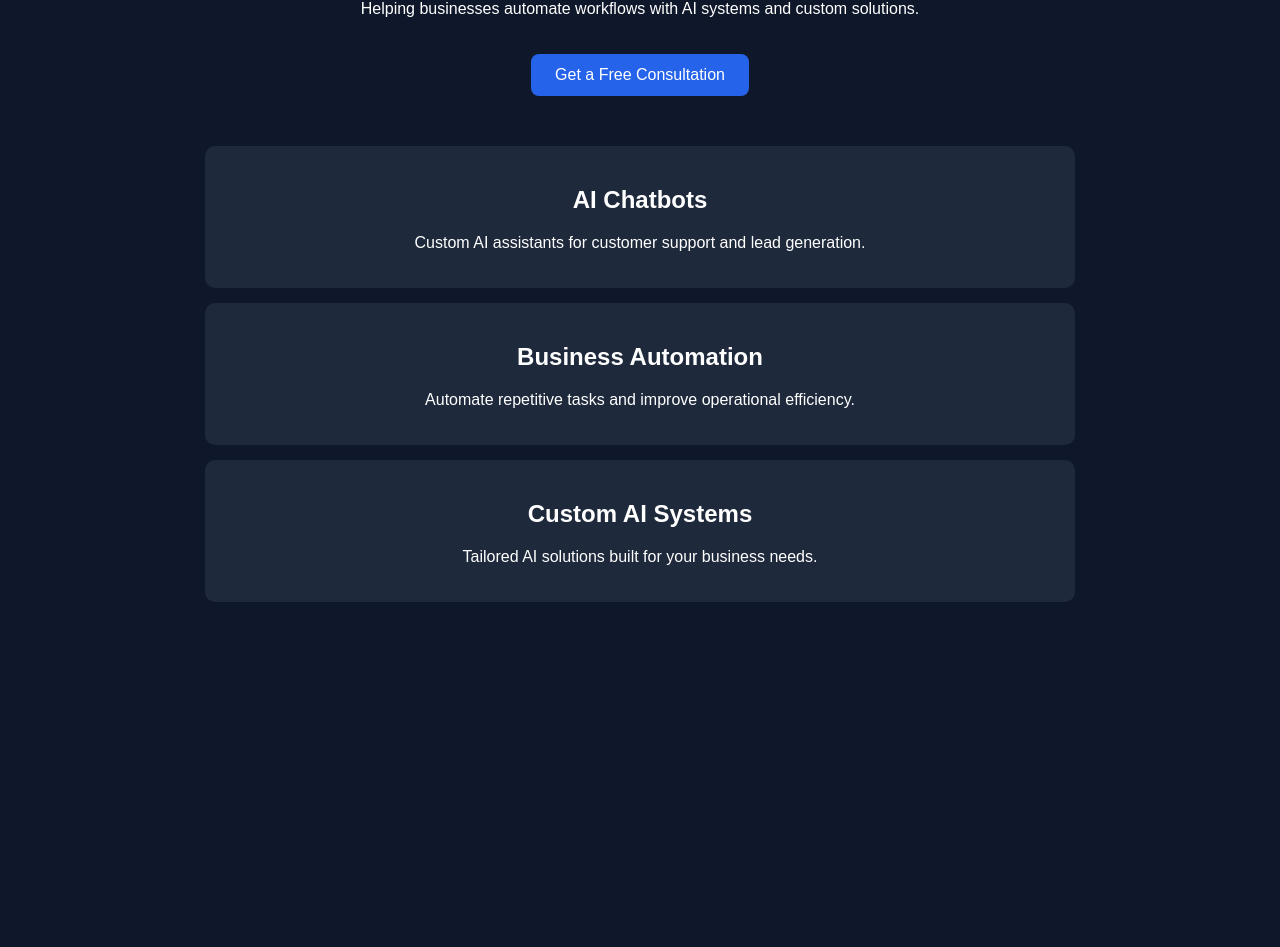
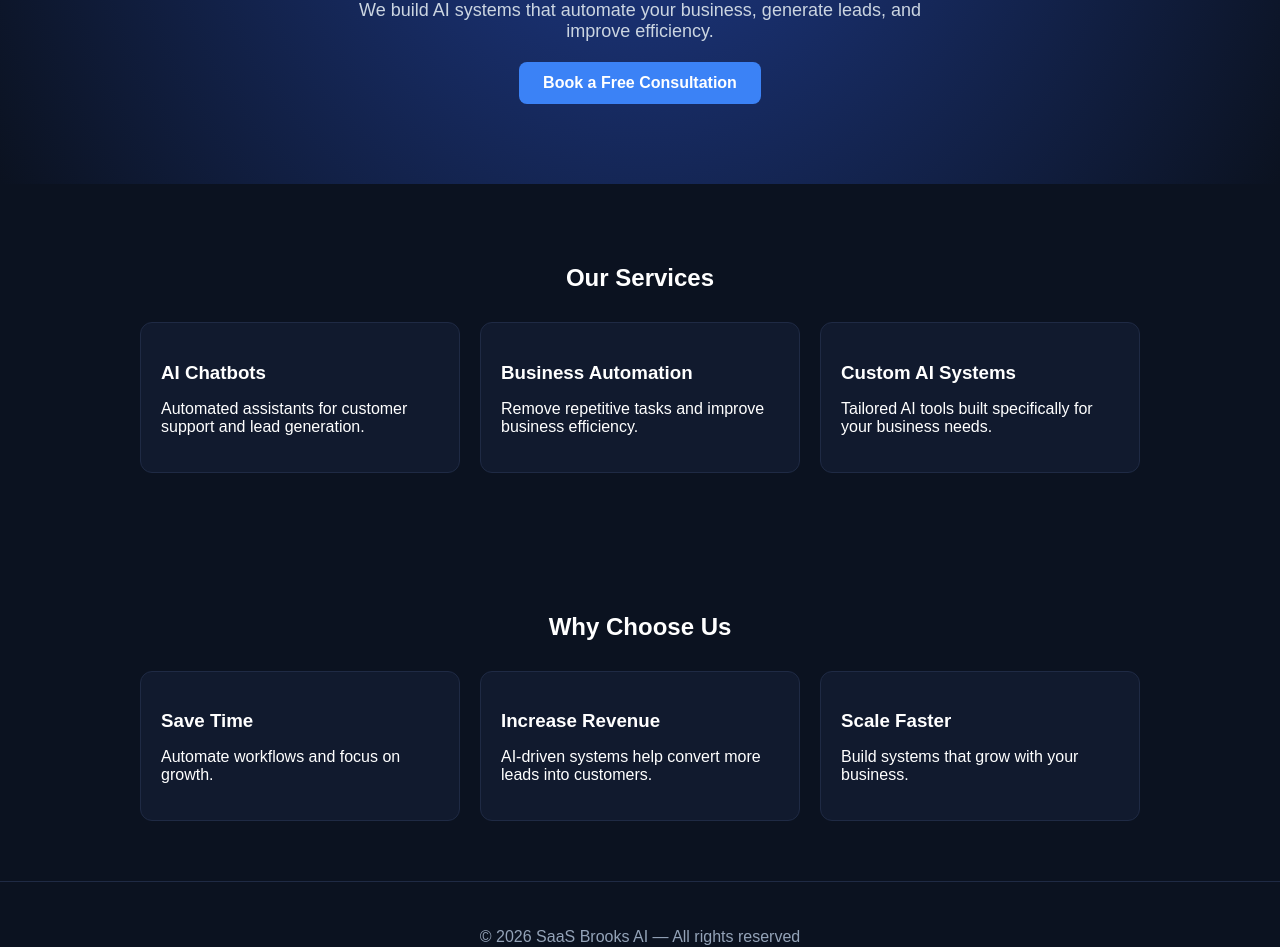
Before and after one commit to avnet5504-dev/SaasBrooks.github.io, a plain HTML site: page index.html in a window 1280 px wide. Shown: the part 177-1124 px from the top of the page. Before the commit the page ends 852 px from the top, so only its background shows below. Drawn offline with Linux system fonts and the light colour scheme.

Commit message:
Update index.html

```diff
--- a/index.html
+++ b/index.html
@@ -1,76 +1,138 @@
 <!DOCTYPE html>
 <html lang="en">
 <head>
-    <meta charset="UTF-8">
-    <meta name="viewport" content="width=device-width, initial-scale=1.0">
+  <meta charset="UTF-8" />
+  <meta name="viewport" content="width=device-width, initial-scale=1.0" />
   <title>SaaS Brooks AI</title>
+
   <style>
     body {
+      margin: 0;
       font-family: Arial, sans-serif;
-            background: #0f172a;
+      background: #0b1220;
       color: white;
-            text-align: center;
-            padding: 50px;
     }
 
-        .container {
-            max-width: 900px;
-            margin: auto;
+    header {
+      padding: 80px 20px;
+      text-align: center;
+      background: radial-gradient(circle at top, #1e3a8a, #0b1220);
     }
 
-        h1 {
-            font-size: 3rem;
+    header h1 {
+      font-size: 48px;
+      margin-bottom: 10px;
+    }
+
+    header p {
+      font-size: 18px;
+      color: #cbd5e1;
+      max-width: 600px;
+      margin: auto;
     }
 
     .btn {
       display: inline-block;
+      margin-top: 20px;
       padding: 12px 24px;
-            background: #2563eb;
+      background: #3b82f6;
       color: white;
       text-decoration: none;
       border-radius: 8px;
-            margin-top: 20px;
+      font-weight: bold;
     }
 
-        .services {
-            margin-top: 50px;
+    .section {
+      padding: 60px 20px;
+      max-width: 1000px;
+      margin: auto;
     }
 
-        .service {
-            background: #1e293b;
+    h2 {
+      text-align: center;
+      margin-bottom: 30px;
+    }
+
+    .grid {
+      display: grid;
+      grid-template-columns: repeat(auto-fit, minmax(250px, 1fr));
+      gap: 20px;
+    }
+
+    .card {
+      background: #111a2e;
       padding: 20px;
-            margin: 15px;
-            border-radius: 10px;
+      border-radius: 12px;
+      border: 1px solid #1f2a44;
+    }
+
+    .card h3 {
+      margin-bottom: 10px;
+    }
+
+    footer {
+      text-align: center;
+      padding: 30px;
+      border-top: 1px solid #1f2a44;
+      color: #94a3b8;
     }
   </style>
 </head>
+
 <body>
 
-<div class="container">
+<header>
   <h1>SaaS Brooks AI</h1>
-    <p>Helping businesses automate workflows with AI systems and custom solutions.</p>
+  <p>We build AI systems that automate your business, generate leads, and improve efficiency.</p>
+  <a class="btn" href="mailto:j8127359@gmail.com">Book a Free Consultation</a>
+</header>
 
-    <a href="mailto:j8127359@gmail.com" class="btn">
-        Get a Free Consultation
-    </a>
+<section class="section">
+  <h2>Our Services</h2>
 
-    <div class="services">
-        <div class="service">
-            <h2>AI Chatbots</h2>
-            <p>Custom AI assistants for customer support and lead generation.</p>
+  <div class="grid">
+    <div class="card">
+      <h3>AI Chatbots</h3>
+      <p>Automated assistants for customer support and lead generation.</p>
     </div>
 
-        <div class="service">
-            <h2>Business Automation</h2>
-            <p>Automate repetitive tasks and improve operational efficiency.</p>
+    <div class="card">
+      <h3>Business Automation</h3>
+      <p>Remove repetitive tasks and improve business efficiency.</p>
     </div>
 
-        <div class="service">
-            <h2>Custom AI Systems</h2>
-            <p>Tailored AI solutions built for your business needs.</p>
+    <div class="card">
+      <h3>Custom AI Systems</h3>
+      <p>Tailored AI tools built specifically for your business needs.</p>
     </div>
   </div>
+</section>
+
+<section class="section">
+  <h2>Why Choose Us</h2>
+
+  <div class="grid">
+    <div class="card">
+      <h3>Save Time</h3>
+      <p>Automate workflows and focus on growth.</p>
     </div>
+
+    <div class="card">
+      <h3>Increase Revenue</h3>
+      <p>AI-driven systems help convert more leads into customers.</p>
+    </div>
+
+    <div class="card">
+      <h3>Scale Faster</h3>
+      <p>Build systems that grow with your business.</p>
+    </div>
+  </div>
+</section>
+
+<footer>
+  <p>© 2026 SaaS Brooks AI — All rights reserved</p>
+  <p>Contact: j8127359@gmail.com</p>
+</footer>
 
 </body>
 </html>
```
Lines whose indentation alone changed are shown as unchanged.
